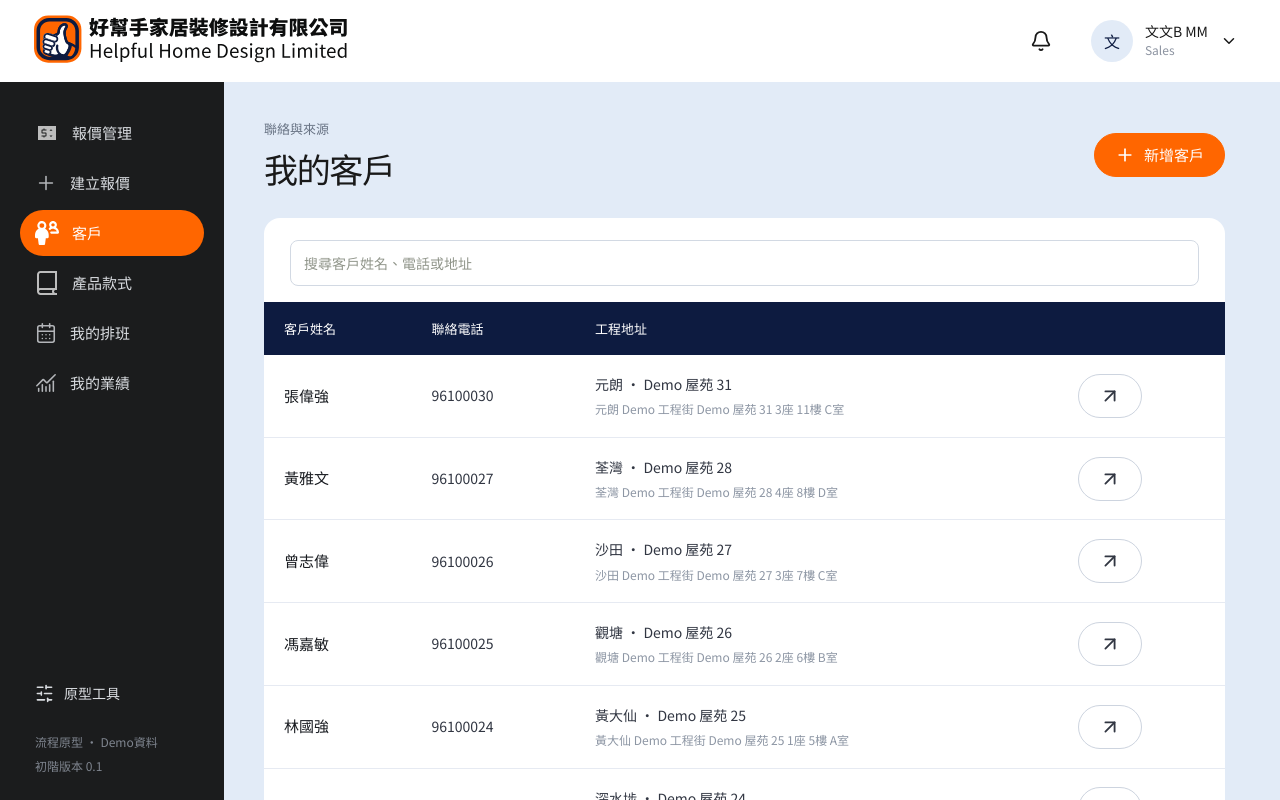
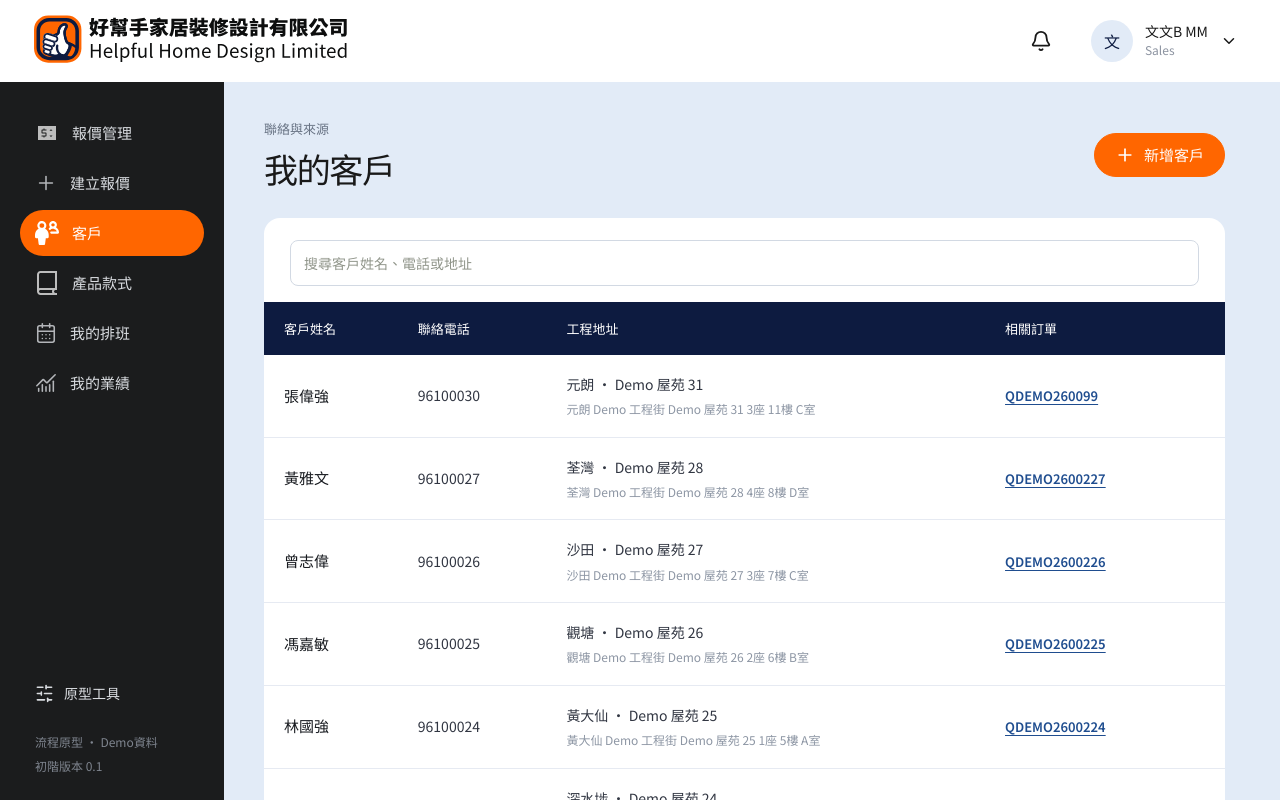
Before and after one commit to helpfulhomedesign168-cloud/Helpful-, a React (Vite) app: page /customers in a window 1280 px wide. Shown: the top 800 px of the page. Built offline with nearby package versions, Linux system fonts and the light colour scheme.

Commit message:
feat(customers): replace arrow with related orders

```diff
--- a/src/pages/Resources.tsx
+++ b/src/pages/Resources.tsx
@@ -675,6 +675,33 @@ export function Customers() {
         "";
       return bDate.localeCompare(aDate);
     });
+  const relatedOrdersFor = (customer: Customer) => {
+    if (csRole) {
+      return engine
+        .listOrders(actor)
+        .filter(
+          (order) =>
+            order.customer.id === customer.id ||
+            order.customer.phone === customer.phone,
+        )
+        .map((order) => ({
+          id: order.id,
+          label: order.number,
+          path: `/orders/${order.id}`,
+        }));
+    }
+    return qs
+      .filter(
+        (quote) =>
+          currentVersion(quote).customer.id === customer.id ||
+          currentVersion(quote).customer.phone === customer.phone,
+      )
+      .map((quote) => ({
+        id: quote.id,
+        label: quote.number,
+        path: `/quotes/${quote.id}`,
+      }));
+  };
   const pager = usePagination(list, `${salesFilter}|${search}`);
   return (
     <>
@@ -748,11 +775,13 @@ export function Customers() {
                   {isClerk && <th scope="col">Sales</th>}
                   <th scope="col">聯絡電話</th>
                   <th scope="col">工程地址</th>
-                  <th scope="col" />
+                  <th scope="col">相關訂單</th>
                 </tr>
               </thead>
               <tbody>
-                {pager.items.map((c) => (
+                {pager.items.map((c) => {
+                  const related = relatedOrdersFor(c);
+                  return (
                     <tr key={c.id || c.phone}>
                       <td>
                         <strong>{c.name}</strong>
@@ -763,17 +792,40 @@ export function Customers() {
                         {c.district} · {c.estate}
                         <small>{c.address}</small>
                       </td>
-                    <td>
-                      <Button
-                        variant="ghost"
-                        onClick={() => setActive(c)}
-                        aria-label={`查看${c.name}`}
+                      <td className="related-order-cell">
+                        {related.length === 0 ? (
+                          <span>—</span>
+                        ) : related.length === 1 ? (
+                          <button
+                            type="button"
+                            className="related-order-link"
+                            onClick={() => nav(related[0].path)}
                           >
-                        <ArrowUpRight size={22} />
-                      </Button>
+                            {related[0].label}
+                          </button>
+                        ) : (
+                          <select
+                            aria-label={`${c.name}相關訂單`}
+                            defaultValue=""
+                            onChange={(event) => {
+                              if (event.target.value)
+                                nav(event.target.value);
+                            }}
+                          >
+                            <option value="">
+                              選擇訂單（{related.length}）
+                            </option>
+                            {related.map((order) => (
+                              <option key={order.id} value={order.path}>
+                                {order.label}
+                              </option>
+                            ))}
+                          </select>
+                        )}
                       </td>
                     </tr>
-                ))}
+                  );
+                })}
               </tbody>
             </table>
           </div>
```
Also changed, not shown: src/styles.css, 2 other files (tests, documents, lock files or other folders). Lines whose indentation alone changed are shown as unchanged.
